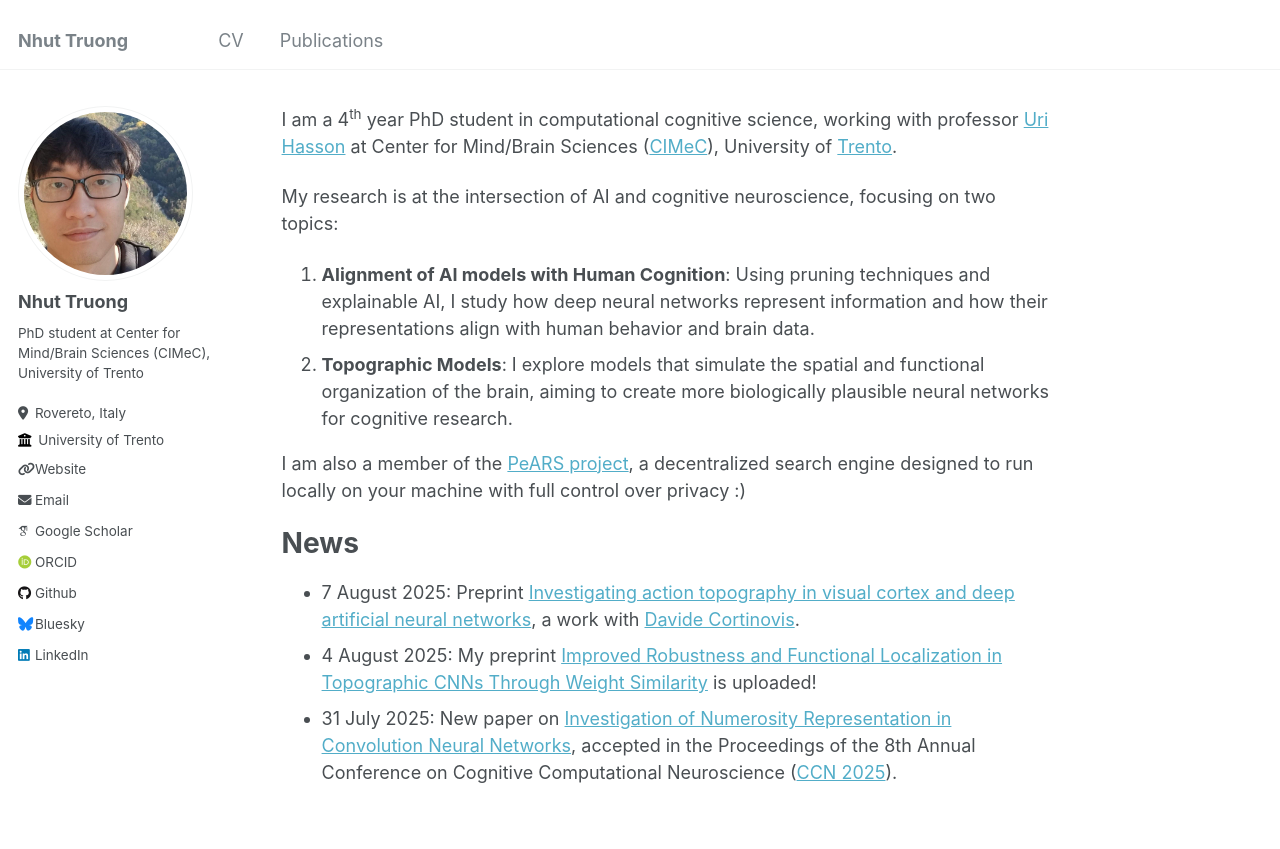
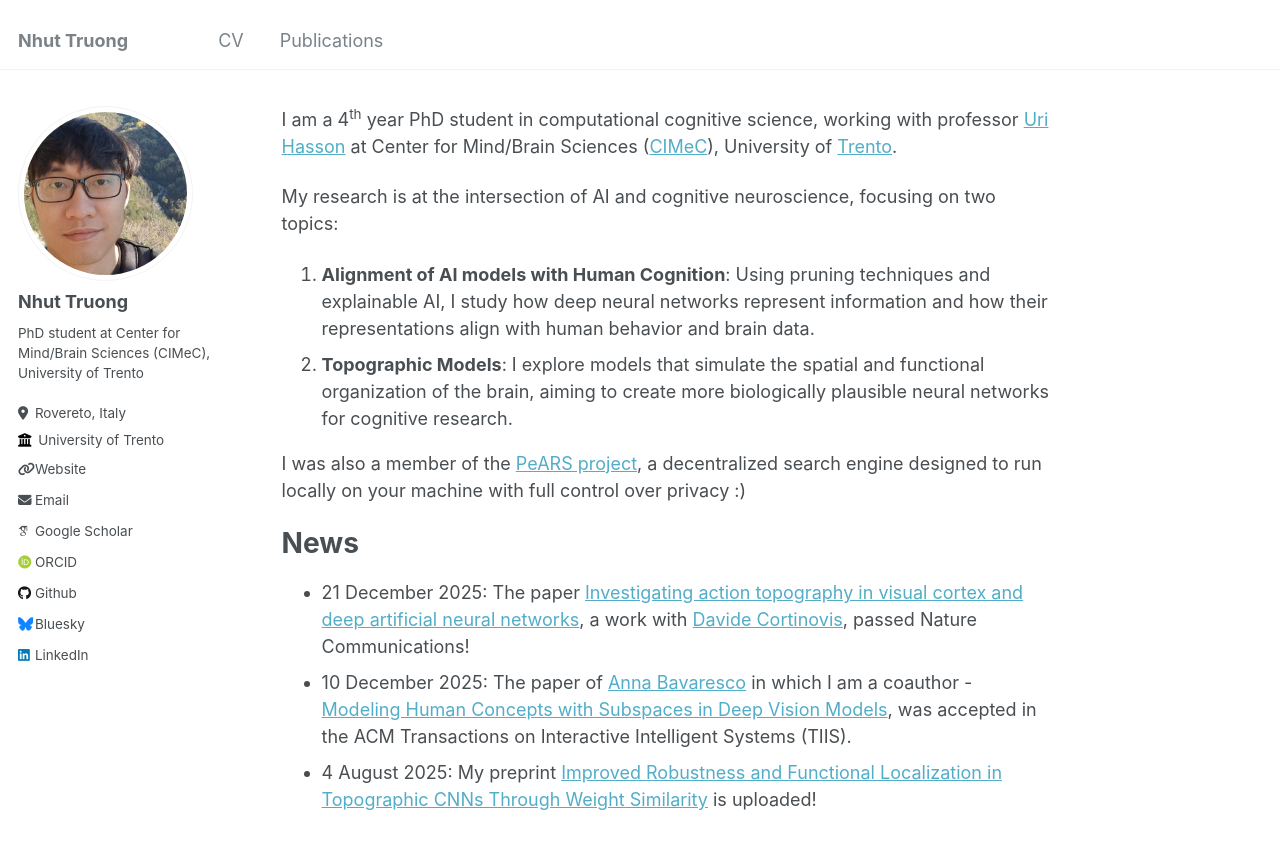
Before and after one commit to tlmnhut/tlmnhut.github.io, a Jekyll site: the page built from _pages/about.md, in a window 1280 px wide and 1020 px high. Shown: the top 849 px of the window. Built offline with Jekyll 4.4.1, drawn with Linux system fonts in a browser that asks for light colours; some web fonts are replaced.

Commit message:
add natcomms paper

```diff
--- a/_pages/about.md
+++ b/_pages/about.md
@@ -17,14 +17,12 @@ represent information and how their representations align with human behavior an
 2. **Topographic Models**: I explore models that simulate the spatial and functional organization of the brain,
 aiming to create more biologically plausible neural networks for cognitive research.
 
-I am also a member of the [PeARS project](https://pearsproject.org/), a decentralized search engine designed
+I was also a member of the [PeARS project](https://pearsproject.org/), a decentralized search engine designed
 to run locally on your machine with full control over privacy :)
 
 News
 ======
-- 7 August 2025: Preprint [Investigating action topography in visual cortex and deep artificial neural networks](https://www.biorxiv.org/content/10.1101/2025.08.05.668643v1),
-a work with [Davide Cortinovis](https://davidecortinovis-droid.github.io/).
+- 21 December 2025: The paper [Investigating action topography in visual cortex and deep artificial neural networks](https://www.nature.com/articles/s41467-025-67855-6),
+a work with [Davide Cortinovis](https://davidecortinovis-droid.github.io/), passed Nature Communications!
+- 10 December 2025: The paper of [Anna Bavaresco](https://annabavaresco.github.io/) in which I am a coauthor - [Modeling Human Concepts with Subspaces in Deep Vision Models](https://doi.org/10.1145/3768340), was accepted in the ACM Transactions on Interactive Intelligent Systems (TIIS).
 - 4 August 2025: My preprint [Improved Robustness and Functional Localization in Topographic CNNs Through Weight Similarity](https://arxiv.org/abs/2508.00043) is uploaded!
-- 31 July 2025: New paper on [Investigation of Numerosity Representation in Convolution Neural Networks](https://openreview.net/forum?id=AJmt5Cb1Nr),
-accepted in the Proceedings of the
-8th Annual Conference on Cognitive Computational Neuroscience ([CCN 2025](https://2025.ccneuro.org/)).
```
